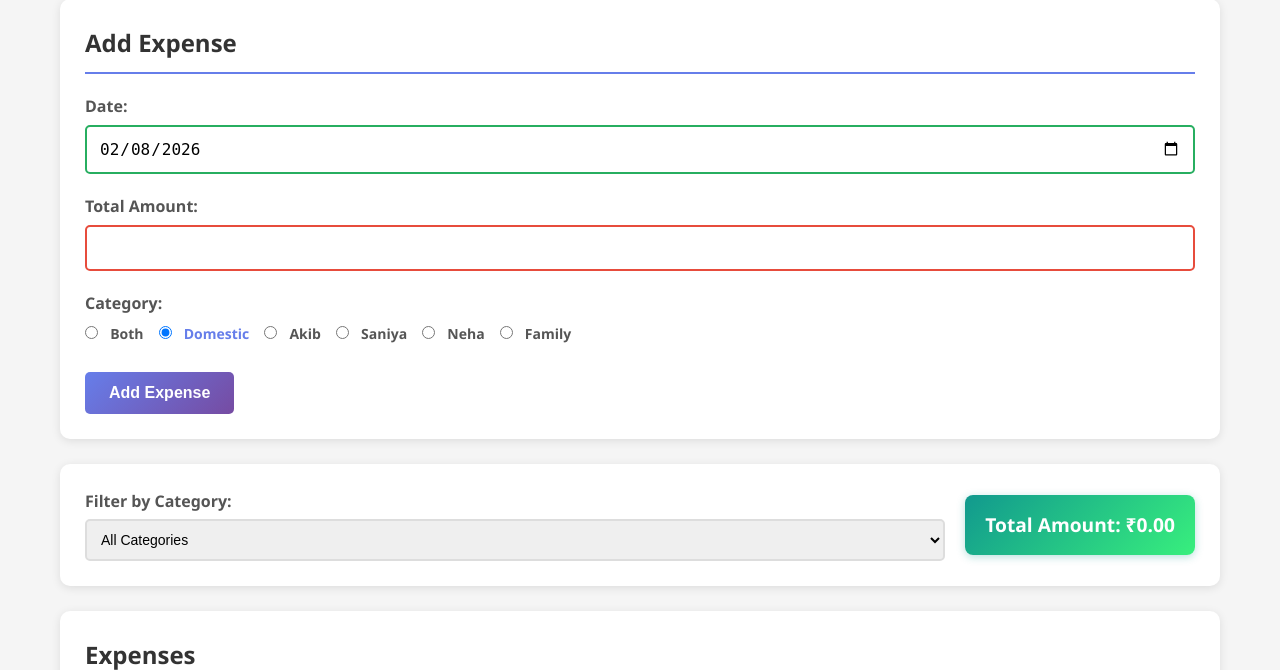
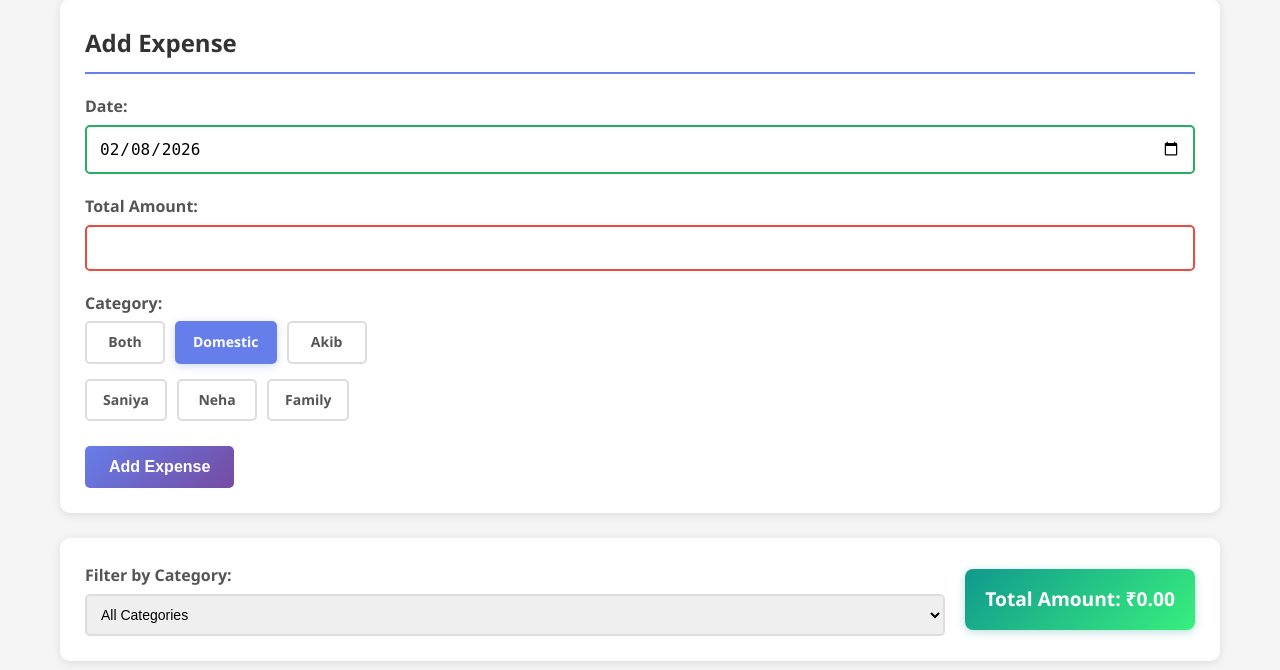
Before and after one commit to DEVELSTAR/php-expense-tracker, a PHP site: page / in a window 1280 px wide. Shown: the part 175-845 px from the top of the page. Run offline with PHP 8.4, Linux system fonts and the light colour scheme; data that the repository does not hold is empty.

Commit message:
updated form

```diff
--- a/css/style.css
+++ b/css/style.css
@@ -311,9 +311,15 @@ tbody tr:hover {
 /* Radio button styles */
 .radio-group {
     display: flex;
-    flex-wrap: wrap;
-    gap: 15px;
+    flex-direction: column;
+    gap: 10px;
     margin-top: 5px;
+}
+
+.radio-row {
+    display: flex;
+    gap: 10px;
+    justify-content: flex-start;
 }
 
 .radio-label {
@@ -325,21 +331,32 @@ tbody tr:hover {
 }
 
 .radio-label input[type="radio"] {
-    width: auto;
-    margin-right: 8px;
-    margin-bottom: 0;
+    display: none; /* Hide the actual radio button */
 }
 
 .radio-label span {
+    display: inline-block;
+    padding: 8px 16px;
+    border: 2px solid #ddd;
+    border-radius: 5px;
     font-size: 14px;
     color: #555;
+    background-color: white;
+    transition: all 0.3s ease;
+    min-width: 80px;
+    text-align: center;
 }
 
 .radio-label:hover span {
+    border-color: #667eea;
     color: #667eea;
+    background-color: #f8f9ff;
 }
 
 .radio-label input[type="radio"]:checked + span {
-    color: #667eea;
+    border-color: #667eea;
+    color: white;
+    background-color: #667eea;
     font-weight: 600;
+    box-shadow: 0 2px 8px rgba(102, 126, 234, 0.3);
 }
--- a/index.html
+++ b/index.html
@@ -31,30 +31,34 @@
                     <div class="form-group">
                         <label>Category:</label>
                         <div class="radio-group">
-                            <label class="radio-label">
+                            <div class="radio-row">
+                                <label class="radio-label button-radio">
                                     <input type="radio" name="category" value="Both">
                                     <span>Both</span>
                                 </label>
-                            <label class="radio-label">
+                                <label class="radio-label button-radio">
                                     <input type="radio" name="category" value="Domestic" checked>
                                     <span>Domestic</span>
                                 </label>
-                            <label class="radio-label">
+                                <label class="radio-label button-radio">
                                     <input type="radio" name="category" value="Akib">
                                     <span>Akib</span>
                                 </label>
-                            <label class="radio-label">
+                            </div>
+                            <div class="radio-row">
+                                <label class="radio-label button-radio">
                                     <input type="radio" name="category" value="Saniya">
                                     <span>Saniya</span>
                                 </label>
-                            <label class="radio-label">
+                                <label class="radio-label button-radio">
                                     <input type="radio" name="category" value="Neha">
                                     <span>Neha</span>
                                 </label>
-                            <label class="radio-label">
+                                <label class="radio-label button-radio">
                                     <input type="radio" name="category" value="Family">
                                     <span>Family</span>
                                 </label>
+                            </div>
                         </div>
                     </div>
 
```
Lines whose indentation alone changed are shown as unchanged.
